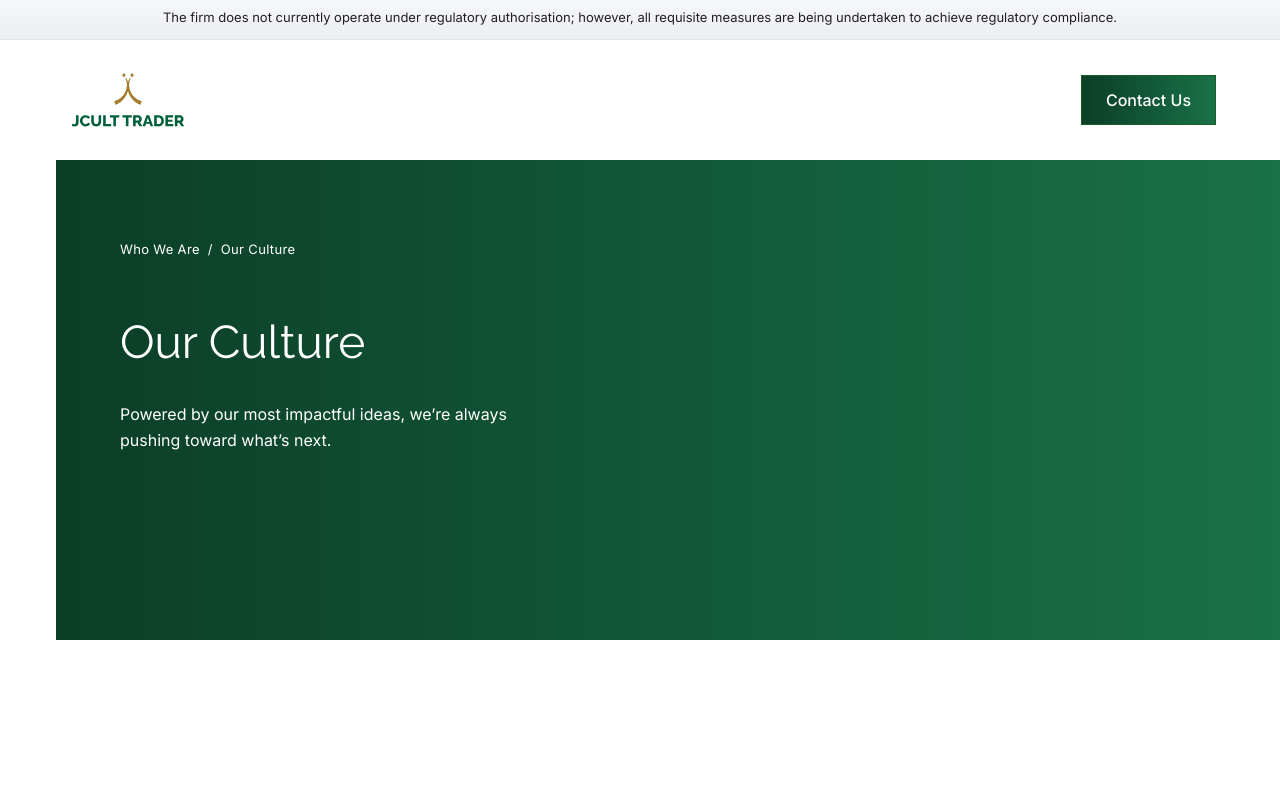
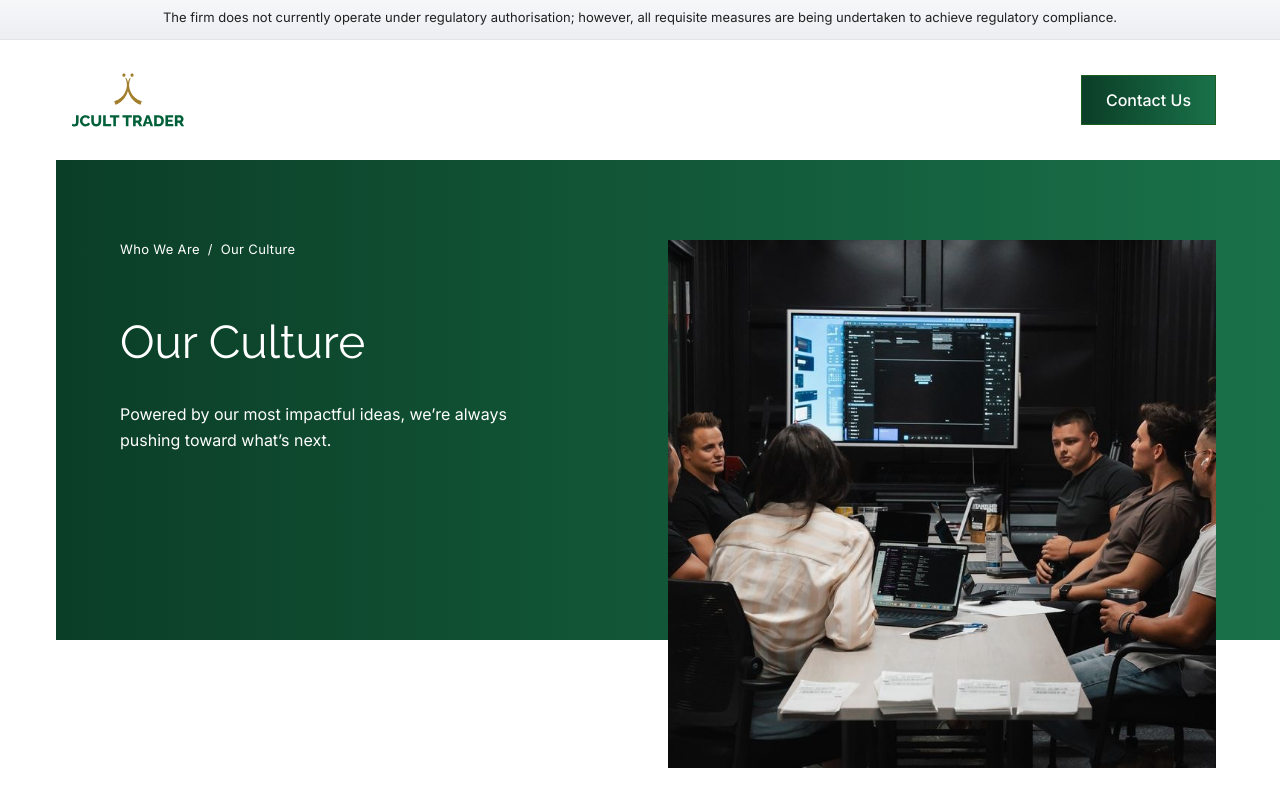
Before and after one commit to CodeWhiz-101/Jcult, a Next.js app: page /who-we-are/our-culture in a window 1280 px wide. Shown: the top 788 px of the page. Built offline with nearby package versions, Linux system fonts and the light colour scheme.

Commit message:
chore: force vercel rebuild

```diff
--- a/src/app/who-we-are/our-culture/page.tsx
+++ b/src/app/who-we-are/our-culture/page.tsx
@@ -18,19 +18,7 @@ export default function OurCulture() {
           <FadeUp>
             <div className="bg-primary ml-7 md:ml-10 lg:ml-12 xl:ml-14">
               <div className="container-responsive">
-               <div
-  className="
-    min-h-[60vh]
-    md:min-h-[70vh]
-    flex
-    flex-col
-    items-start
-    pt-36          /* 👈 more breathing room on mobile */
-    sm:pt-32
-    md:pt-36
-    lg:pt-40
-  "
->
+                <div className="flex flex-col md:flex-row min-h-[60vh] md:min-h-[70vh] pt-24 md:pt-32 lg:pt-40">
 
                   {/* LEFT CONTENT */}
                   <div className="flex-1 flex flex-col gap-4 md:gap-6">
```
Also changed, not shown: 1 other file (tests, documents, lock files or other folders).
